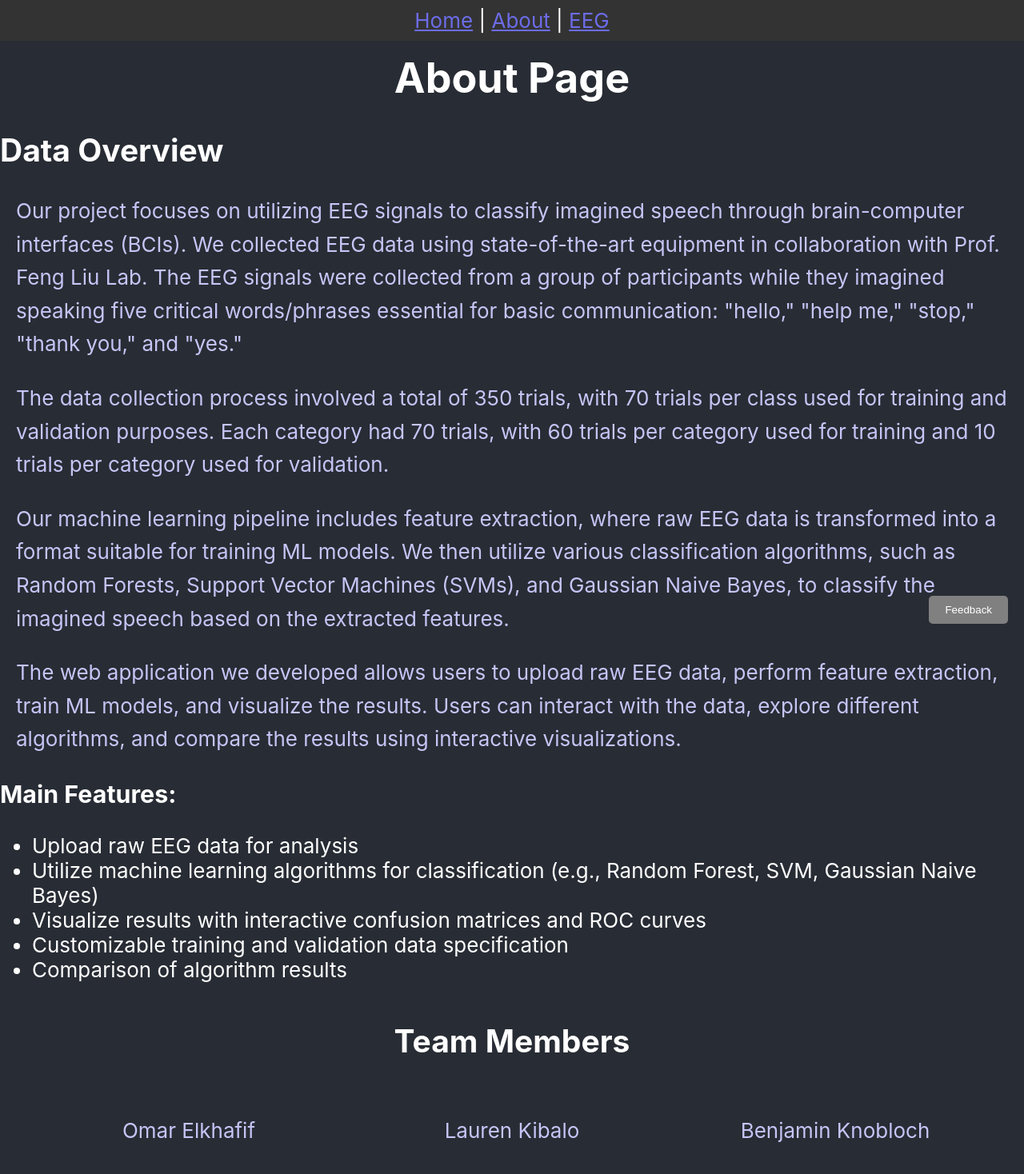
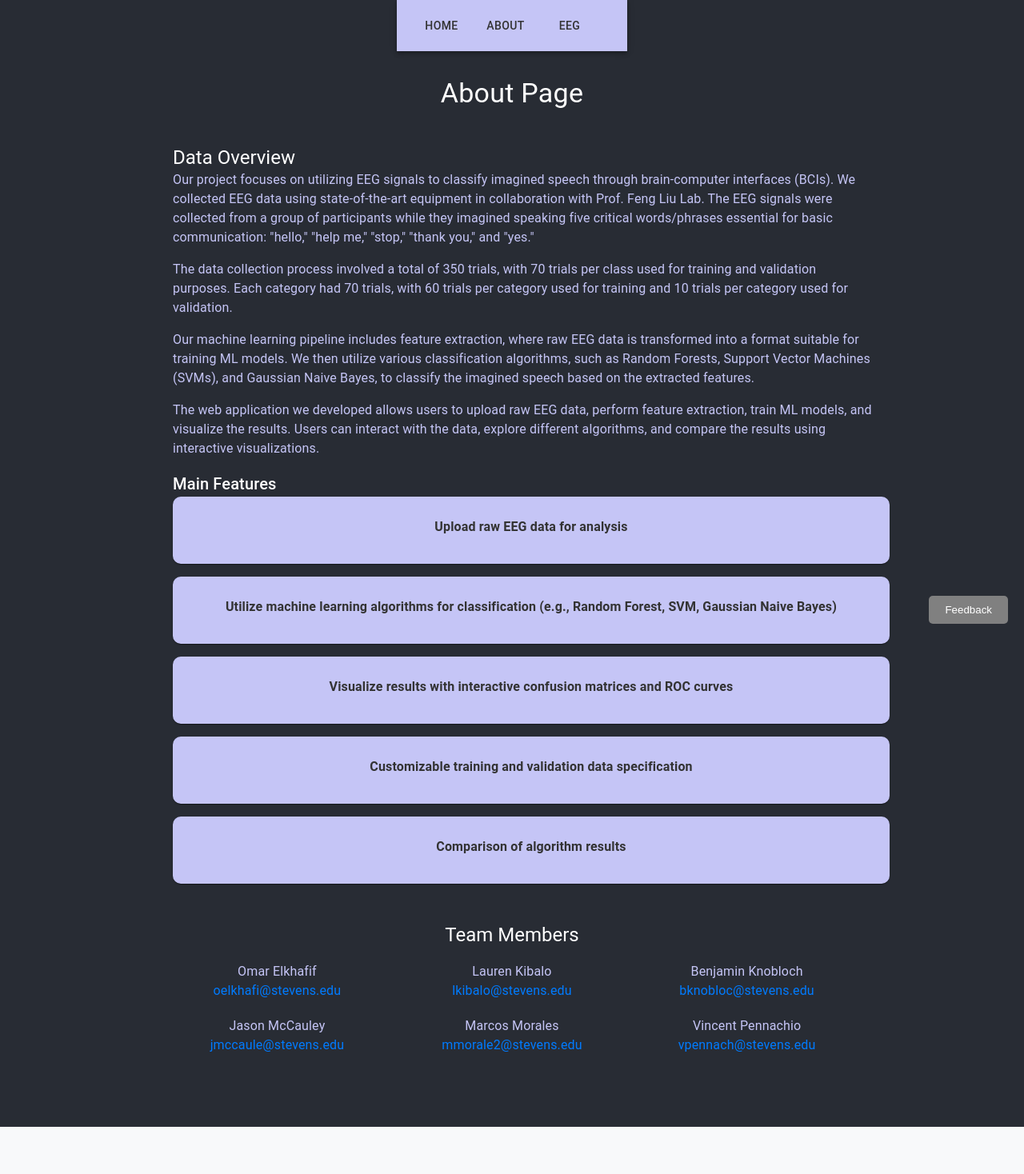
Before and after one commit to jasonmccauley/CerebralTalk, a React (Create React App) app in the folder eeg-vis/: page /about in a window 1280 px wide. Shown: the top 1468 px of the page at 80% size. After the commit the page ends 1409 px from the top, so only its background shows below. Built offline with nearby package versions, Linux system fonts and the light colour scheme.

Commit message:
Update frontend
Used Material UI to updating styling

```diff
--- a/eeg-vis/src/components/NavBar.js
+++ b/eeg-vis/src/components/NavBar.js
@@ -1,11 +1,38 @@
+import React from 'react';
 import { Link } from 'react-router-dom';
+import { AppBar, Toolbar, Button } from '@material-ui/core';
+import { makeStyles } from '@material-ui/core/styles';
+
+const useStyles = makeStyles((theme) => ({
+  root: {
+    flexGrow: 1,
+  },
+  appBar: {
+    backgroundColor: 'rgb(197, 197, 246)',
+  },
+  link: {
+    color: '#333',
+    textDecoration: 'none',
+    marginRight: theme.spacing(2),
+    '&:hover': {
+      color: 'rgba(255, 255, 255, 0.7)',
+    },
+  },
+}));
 
 function NavBar() {
+  const classes = useStyles();
 
   return (
-    <nav className="navbar">
-      <Link to="/home" className="link">Home</Link> | <Link to="/about" className="link">About</Link> | <Link to="/eegdata" className="link">EEG</Link>
-    </nav>
+    <div className={classes.root}>
+      <AppBar position="static" className={classes.appBar}>
+        <Toolbar>
+          <Button component={Link} to="/home" className={classes.link}>Home</Button>
+          <Button component={Link} to="/about" className={classes.link}>About</Button>
+          <Button component={Link} to="/eegdata" className={classes.link}>EEG</Button>
+        </Toolbar>
+      </AppBar>
+    </div>
   );
 }
 
--- a/eeg-vis/src/pages/AboutPage.js
+++ b/eeg-vis/src/pages/AboutPage.js
@@ -1,64 +1,152 @@
 import React from 'react';
 import FeedbackButton from '../components/Feedback';
+import {
+  Container,
+  Typography,
+  makeStyles,
+  Card,
+  CardContent,
+} from '@material-ui/core';
 import '../styles/FeedbackButton.css';
 
+const useStyles = makeStyles((theme) => ({
+  root: {
+    marginTop: theme.spacing(4),
+    marginBottom: theme.spacing(4),
+    textAlign: 'center',
+  },
+  projectOverview: {
+    textAlign: 'left',
+    marginLeft: theme.spacing(4),
+    marginBottom: theme.spacing(4),
+  },
+  teamMembers: {
+    marginTop: theme.spacing(6),
+    marginBottom: theme.spacing(6),
+    textAlign: 'center',
+  },
+  cardContainer: {
+    display: 'flex',
+    flexDirection: 'column',
+    gap: theme.spacing(2),
+  },
+  card: {
+    width: '100%',
+    backgroundColor: 'rgb(197, 197, 246)',
+    borderRadius: '10px',
+    textAlign: 'center',
+    padding: theme.spacing(1),
+  },
+  cardText: {
+    fontWeight: 'bold',
+    color: '#333'
+  },
+}));
+
 function AboutPage() {
+  const classes = useStyles();
+
   return (
-    <div style={{ textAlign: 'center' }}>
+    <Container maxWidth="md" className={classes.root}>
+      <Typography variant="h4" gutterBottom>
+        About Page
+      </Typography>
       <br></br>
-      <h1>About Page</h1>
-      <div className="project-overview" style={{ textAlign: 'left' }}>
-        <h2>Data Overview</h2>
-
-        <p style={{ marginLeft: '20px' }}>Our project focuses on utilizing EEG signals to classify imagined speech through brain-computer interfaces (BCIs). We collected EEG data using state-of-the-art equipment in collaboration with Prof. Feng Liu Lab. The EEG signals were collected from a group of participants while they imagined speaking five critical words/phrases essential for basic communication: "hello," "help me," "stop," "thank you," and "yes."</p>
-        <p style={{ marginLeft: '20px' }}>The data collection process involved a total of 350 trials, with 70 trials per class used for training and validation purposes. Each category had 70 trials, with 60 trials per category used for training and 10 trials per category used for validation.</p>
-        <p style={{ marginLeft: '20px' }}>Our machine learning pipeline includes feature extraction, where raw EEG data is transformed into a format suitable for training ML models. We then utilize various classification algorithms, such as Random Forests, Support Vector Machines (SVMs), and Gaussian Naive Bayes, to classify the imagined speech based on the extracted features.</p>
-        <p style={{ marginLeft: '20px' }}>The web application we developed allows users to upload raw EEG data, perform feature extraction, train ML models, and visualize the results. Users can interact with the data, explore different algorithms, and compare the results using interactive visualizations.</p>
-
-        <h3>Main Features:</h3>
-        <ul style={{ textAlign: 'left' }}>
-
-          <li>Upload raw EEG data for analysis</li>
-          <li>Utilize machine learning algorithms for classification (e.g., Random Forest, SVM, Gaussian Naive Bayes)</li>
-          <li>Visualize results with interactive confusion matrices and ROC curves</li>
-          <li>Customizable training and validation data specification</li>
-          <li>Comparison of algorithm results</li>
-
-        </ul>
+      <div className={classes.projectOverview}>
+        <Typography variant="h5">Data Overview</Typography>
+        <Typography paragraph>
+          Our project focuses on utilizing EEG signals to classify imagined speech through brain-computer interfaces (BCIs).
+          We collected EEG data using state-of-the-art equipment in collaboration with Prof. Feng Liu Lab. The EEG signals were
+          collected from a group of participants while they imagined speaking five critical words/phrases essential for basic communication:
+          "hello," "help me," "stop," "thank you," and "yes."
+        </Typography>
+        <Typography paragraph>
+          The data collection process involved a total of 350 trials, with 70 trials per class used for training and validation purposes.
+          Each category had 70 trials, with 60 trials per category used for training and 10 trials per category used for validation.
+        </Typography>
+        <Typography paragraph>
+          Our machine learning pipeline includes feature extraction, where raw EEG data is transformed into a format suitable for training ML models.
+          We then utilize various classification algorithms, such as Random Forests, Support Vector Machines (SVMs), and Gaussian Naive Bayes,
+          to classify the imagined speech based on the extracted features.
+        </Typography>
+        <Typography paragraph>
+          The web application we developed allows users to upload raw EEG data, perform feature extraction, train ML models, and visualize the results.
+          Users can interact with the data, explore different algorithms, and compare the results using interactive visualizations.
+        </Typography>
+        <Typography variant="h6">Main Features</Typography>
+        <div className={classes.cardContainer}>
+          <Card className={classes.card}>
+            <CardContent>
+              <Typography variant="subtitle1" className={classes.cardText}>
+                Upload raw EEG data for analysis
+              </Typography>
+            </CardContent>
+          </Card>
+          <Card className={classes.card}>
+            <CardContent>
+              <Typography variant="subtitle1" className={classes.cardText}>
+                Utilize machine learning algorithms for classification (e.g., Random Forest, SVM, Gaussian Naive Bayes)
+              </Typography>
+            </CardContent>
+          </Card>
+          <Card className={classes.card}>
+            <CardContent>
+              <Typography variant="subtitle1" className={classes.cardText}>
+                Visualize results with interactive confusion matrices and ROC curves
+              </Typography>
+            </CardContent>
+          </Card>
+          <Card className={classes.card}>
+            <CardContent>
+              <Typography variant="subtitle1" className={classes.cardText}>
+                Customizable training and validation data specification
+              </Typography>
+            </CardContent>
+          </Card>
+          <Card className={classes.card}>
+            <CardContent>
+              <Typography variant="subtitle1" className={classes.cardText}>
+                Comparison of algorithm results
+              </Typography>
+            </CardContent>
+          </Card>
+        </div>
       </div>
       <div className="feedback-button-container">
         <FeedbackButton />
       </div>
-      <div style={{ marginTop: '50px', textAlign: 'center' }}>
-        <h2>Team Members</h2>
+      <div className={classes.teamMembers}>
+        <Typography variant="h5" gutterBottom>
+          Team Members
+        </Typography>
         <div style={{ display: 'flex', justifyContent: 'center', flexWrap: 'wrap' }}>
           <div style={{ margin: '10px', width: '30%' }}>
-            <p>Omar Elkhafif</p>
-            <p><a href="mailto:oelkhafi@stevens.edu">oelkhafi@stevens.edu</a></p>
+            <Typography>Omar Elkhafif</Typography>
+            <Typography><a href="mailto:oelkhafi@stevens.edu">oelkhafi@stevens.edu</a></Typography>
           </div>
           <div style={{ margin: '10px', width: '30%' }}>
-            <p>Lauren Kibalo</p>
-            <p><a href="mailto:lkibalo@stevens.edu">lkibalo@stevens.edu</a></p>
+            <Typography>Lauren Kibalo</Typography>
+            <Typography><a href="mailto:lkibalo@stevens.edu">lkibalo@stevens.edu</a></Typography>
           </div>
           <div style={{ margin: '10px', width: '30%' }}>
-            <p>Benjamin Knobloch</p>
-            <p><a href="mailto:bknobloc@stevens.edu">bknobloc@stevens.edu</a></p>
+            <Typography>Benjamin Knobloch</Typography>
+            <Typography><a href="mailto:bknobloc@stevens.edu">bknobloc@stevens.edu</a></Typography>
           </div>
           <div style={{ margin: '10px', width: '30%' }}>
-            <p>Jason McCauley</p>
-            <p><a href="mailto:jmccaule@stevens.edu">jmccaule@stevens.edu</a></p>
+            <Typography>Jason McCauley</Typography>
+            <Typography><a href="mailto:jmccaule@stevens.edu">jmccaule@stevens.edu</a></Typography>
           </div>
           <div style={{ margin: '10px', width: '30%' }}>
-            <p>Marcos Morales</p>
-            <p><a href="mailto:mmorale2@stevens.edu">mmorale2@stevens.edu</a></p>
+            <Typography>Marcos Morales</Typography>
+            <Typography><a href="mailto:mmorale2@stevens.edu">mmorale2@stevens.edu</a></Typography>
           </div>
           <div style={{ margin: '10px', width: '30%' }}>
-            <p>Vincent Pennachio</p>
-            <p><a href="mailto:vpennach@stevens.edu">vpennach@stevens.edu</a></p>
+            <Typography>Vincent Pennachio</Typography>
+            <Typography><a href="mailto:vpennach@stevens.edu">vpennach@stevens.edu</a></Typography>
           </div>
         </div>
       </div>
-    </div>
+    </Container>
   );
 }
 
--- a/eeg-vis/src/pages/EegPage.js
+++ b/eeg-vis/src/pages/EegPage.js
@@ -1,8 +1,22 @@
 import React, { useState } from 'react';
 import axios from 'axios';
 import FeedbackButton from '../components/Feedback';
-import '../styles/FeedbackButton.css';
 import AnalysisResults from '../components/AnalysisResults';
+import { Button, CircularProgress, Typography, Container, makeStyles } from '@material-ui/core';
+
+const useStyles = makeStyles((theme) => ({
+  root: {
+    marginTop: theme.spacing(2),
+    marginBottom: theme.spacing(50),
+    textAlign: 'center',
+  },
+  button: {
+    margin: theme.spacing(2),
+  },
+  loading: {
+    marginTop: theme.spacing(2),
+  },
+}));
 
 function useFetchData(url) {
   const [data, setData] = useState([]);
@@ -24,37 +38,49 @@ function useFetchData(url) {
 
   return { data, isLoading, error, fetchData };
 }
+
 function EegPage() {
+  const classes = useStyles();
   // Use the custom hook to fetch data
   const { data, isLoading, error, fetchData } = useFetchData('/data');
+
   return (
-      <div>
-        <h1>EEG Data Page</h1>
-        <p>Welcome to the EEG data page, press on the button below to see the EEG data</p>
-        <button onClick={fetchData} disabled={isLoading}>
+    <Container maxWidth="md" className={classes.root}>
+      <Typography variant="h3" gutterBottom>
+        EEG Data Page
+      </Typography>
+      <Typography variant="body1" paragraph>
+        Welcome to the EEG data page. Press the button below to see the EEG data.
+      </Typography>
+      <Button
+        variant="contained"
+        color="primary"
+        onClick={fetchData}
+        disabled={isLoading}
+        className={classes.button}
+      >
         {isLoading ? 'Loading...' : 'Show EEG Data'}
-        </button>
-        {error && <p>Error: {error}</p>}
-    <div>
-      {data && (
+      </Button>
+      {error && <Typography variant="body1" color="error">Error: {error}</Typography>}
+      {isLoading && <CircularProgress className={classes.loading} />}
+      {!isLoading && data && (
         <div>
           {Object.keys(data).map((key) => {
             let removedChannels = data[key].excluded_channels || [];
             // Display the base64 image and other data
             return (
               <div key={key}>
-                  <p>Data Entry number: {Number(key)+1}</p>
-                  <AnalysisResults accuracy={data[key].accuracy} classifier={data[key].classifier} heatmapImage={data[key].heatmap_image_base64} removedChannels={removedChannels}/>
+                <Typography variant="body1" paragraph>Data Entry number: {Number(key) + 1}</Typography>
+                <AnalysisResults accuracy={data[key].accuracy} classifier={data[key].classifier} heatmapImage={data[key].heatmap_image_base64} removedChannels={removedChannels} />
               </div>
             )
           })}
         </div>
       )}
-    </div>
-    <div className="feedback-button-container">
+      <div>
         <FeedbackButton />
       </div>
-      </div>
+    </Container>
   );
 }
 
--- a/eeg-vis/src/pages/HomePage.js
+++ b/eeg-vis/src/pages/HomePage.js
@@ -1,14 +1,29 @@
 import React from 'react';
 import { useState } from 'react';
 import axios from 'axios';
-
+import { Typography, Button, Container, Select, MenuItem, FormControl, InputLabel, CircularProgress, Grid, Divider, makeStyles } from '@material-ui/core';
 import FeedbackButton from '../components/Feedback';
 import '../styles/Comparison.css';
 import '../styles/FeedbackButton.css';
 import ChannelSelector from '../components/ChannelSelector';
 import AnalysisResults from '../components/AnalysisResults';
 
+const useStyles = makeStyles((theme) => ({
+  select: {
+    color: 'white',
+    backgroundColor: 'transparent',
+    width: '200px',
+    '&:before': {
+      borderColor: 'white',
+    },
+    '&:after': {
+      borderColor: 'white',
+    },
+  },
+}));
+
 function HomePage() {
+  const classes = useStyles();
   const [uploadedFile, setUploadedFile] = useState(null);
   const [classifiers] = useState([
     { name: 'Random Forest' },
@@ -28,18 +43,17 @@ function HomePage() {
   const [secondHeatmapImage, setSecondHeatmapImage] = useState(null);
   const [secondClassifier, setSecondClassifier] = useState(null);
 // Additional state for comparison results, if needed
+
   const handleFileUpload = (event) => {
-    const file = event.target.files[0]; // Takes first file selected by the user
-    if (file && file.name.endsWith('.mat')){ // Checking if uploaded file is MATLAB file
-      setUploadedFile(file); // Updates uploadedFile state with inputted file
-    }
-    else{
+    const file = event.target.files[0];
+    if (file && file.name.endsWith('.mat')) {
+      setUploadedFile(file);
+    } else {
       alert("Please upload a MATLAB file (ending in .mat)")
     }
   };
 
   const handleClassifierChange = (event) => {
-
     setSelectedClassifier(event.target.value); // Correctly updates selectedClassifier state
 
     // Reset all result-related states whenever the classifier changes
@@ -54,11 +68,9 @@ function HomePage() {
 
   const handleChannelsChange = (channels) => {
     setSelectedChannels(channels);
-
   };
 
   const handleAnalysis = async () => {
-
     if (!uploadedFile){
       alert("Please upload a file");
       return;
@@ -75,17 +87,21 @@ function HomePage() {
     formData.append('removedChannels', selectedChannels);
 
     if (selectedClassifier === 'Comparison'){
-      const classifiersToCompare = ['Random Forest', 'Logistic Regression']; // Example classifiers
+      const classifiersToCompare = ['Random Forest', 'Logistic Regression']; // Example classifier
       for (const classifier of classifiersToCompare) {
-        formData.set('classifier', classifier); // Update classifier in formData for each call
+        formData.set('classifier', classifier);  // Update classifier in formData for each call
         try {
           const response = await axios.post('/upload', formData, {
             headers: {
               'Content-Type': 'multipart/form-data',
             },
           });
+
+
           // Assuming you will handle the response to update state differently based on the classifier
+
           // This is a simplified example, you'll need to adjust logic to properly handle and display both sets of results
+
           if (classifier === 'Random Forest') {
             const { accuracy, heatmap_image_base64, classifier, excluded_channels } = response.data;
             setAccuracy(accuracy);
@@ -97,7 +113,9 @@ function HomePage() {
             setSecondAccuracy(accuracy);
             setSecondHeatmapImage(heatmap_image_base64);
             setSecondClassifier(classifier);
+
             // Assuming you're not updating removed channels or handling it differently for comparison
+
           }
         } catch (error) {
           console.error('Error: ', error);
@@ -106,73 +124,81 @@ function HomePage() {
           setIsLoading(false);
         }
       }
-    }
-    else {
+    } else {
       formData.append('classifier', selectedClassifier); // Append selected classifier
-    try{
+      try {
         const response = await axios.post('/upload', formData, { // Sends post request to backend with formData, which stores uploadedFile
           headers: {
             'Content-Type': 'multipart/form-data',
           },
         });
 
+        const { accuracy, heatmap_image_base64, classifier, excluded_channels } = response.data;
+        // Returns accuracy and heatmap in base64 from the response data, since these were returned in the backend
 
-      const {accuracy, heatmap_image_base64, classifier, excluded_channels} = response.data; // Returns accuracy and heatmap in base64 from the response data, since these were returned in the backend
-      setAccuracy(accuracy); // Update state varaibles for accuracy and heatmapImage
+        setAccuracy(accuracy);
         setHeatmapImage(heatmap_image_base64);
         setClassifier(classifier)
         setRemovedChannels(excluded_channels)
 
-    }
-    catch(error){
+      } catch(error) {
         console.error('Error: ', error);
-    }
-    finally {
+      } finally {
         setIsLoading(false);
       }
     }
   };
 
+  return (
+    <Container maxWidth="md" style={{ marginTop: '10px' }}>
+      <Typography variant="h2" align="center">Home Page</Typography>
+      <Typography variant="body1" align="center" style={{ marginBottom: '50px' }}>Welcome to our website!</Typography>
 
-  return (
-    <div>
-      <h1>Home Page</h1>
-      <p>Welcome to our website!</p>
+      <Grid container spacing={2} justify="center" alignItems="center">
+        <Grid item>
+          <input type="file" accept=".mat" onChange={handleFileUpload}/>
+        </Grid>
 
-      <div>
-        <input type="file" accept=".mat" onChange={handleFileUpload}/>
-      </div>
+        <Grid item>
+          <FormControl>
+            <InputLabel id="classifier-label" style={{ color: 'white' }}>Select Classifier:</InputLabel>
+            <Select
+              labelId="classifier-label"
+              value={selectedClassifier}
+              onChange={handleClassifierChange}
+              className={classes.select}
+              IconComponent={(props) => <span {...props} style={{ color: 'rgb(197, 197, 246)' }}>&#9660;</span>}
+            >
+              {classifiers.map((classifier, index) => (
+                <MenuItem key={index} value={classifier.name}>{classifier.name}</MenuItem>
+              ))}
+            </Select>
+          </FormControl>
+        </Grid>
 
-      <div>
-        <label htmlFor="classifier">Select Classifier:</label>
+        <Grid item>
+          <ChannelSelector onChange={handleChannelsChange} />
+        </Grid>
+      </Grid>
+      <Divider style={{ marginTop: '20px', marginBottom: '20px' }} />
 
-        <select onChange={handleClassifierChange} value={selectedClassifier}>
-  {classifiers.map((classifier, index) => (
-    <option key={index} value={classifier.name}>{classifier.name}</option>
-  ))}
-</select>
-      </div>
+      <Grid container justify="center">
+        <Grid item>
+          <Button variant="contained" color="primary" onClick={handleAnalysis} disabled={isLoading} style={{ marginBottom: '20px' }}>
+            {isLoading ? <CircularProgress size={24} /> : 'Analyze'}
+          </Button>
+        </Grid>
+      </Grid>
 
-      <div>
-        <ChannelSelector onChange={handleChannelsChange} />
-        <button onClick={handleAnalysis} disabled={isLoading}>
-          {isLoading ? 'Loading...' : 'Analyze'}
-        </button>
-      </div>
+      {accuracy !== null && (
+        <AnalysisResults comparison={selectedClassifier==="Comparison"} accuracy={accuracy} secondAccuracy={secondAccuracy} classifier={classifier} secondClassifier={secondClassifier} heatmapImage={heatmapImage} secondHeatmapImage={secondHeatmapImage} removedChannels={removedChannels}/>
+      )}
 
-
-
-  {/* Displaying results for a single classifier */}
-  {accuracy !== null &&
-    (<AnalysisResults comparison={selectedClassifier==="Comparison"} accuracy={accuracy} secondAccuracy={secondAccuracy} classifier={classifier} secondClassifier={secondClassifier} heatmapImage={heatmapImage} secondHeatmapImage={secondHeatmapImage} removedChannels={removedChannels}/>)
-  }
-
-    <div className="feedback-button-container">
+      <div style={{ textAlign: 'center', marginTop: '20px' }}>
         <FeedbackButton />
       </div>
-
-    </div>
-  )
+    </Container>
+  );
 }
 
 export default HomePage;
```
Also changed, not shown: eeg-vis/package.json (+4 -3 lines), eeg-vis/src/components/ChannelSelector.js (+30 -26 lines), 1 other file (tests, documents, lock files or other folders). Lines whose indentation alone changed are shown as unchanged.
